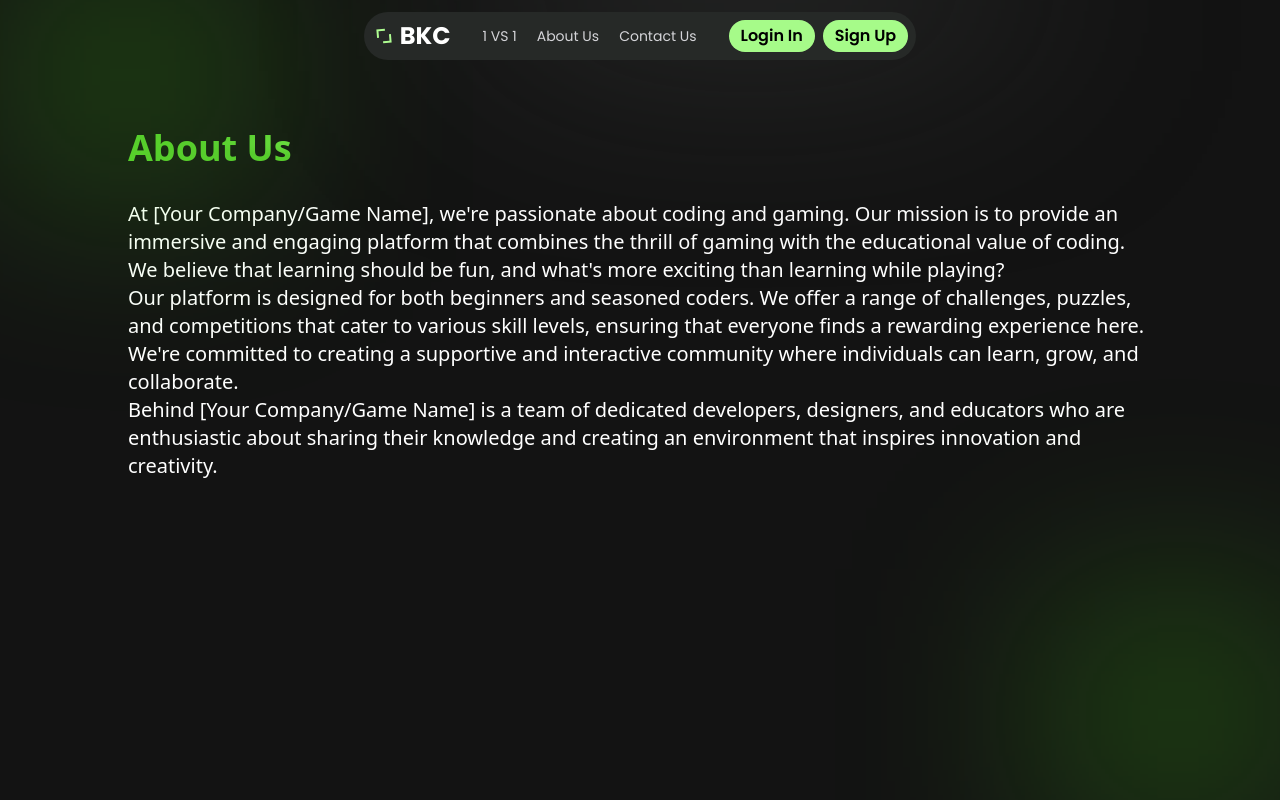
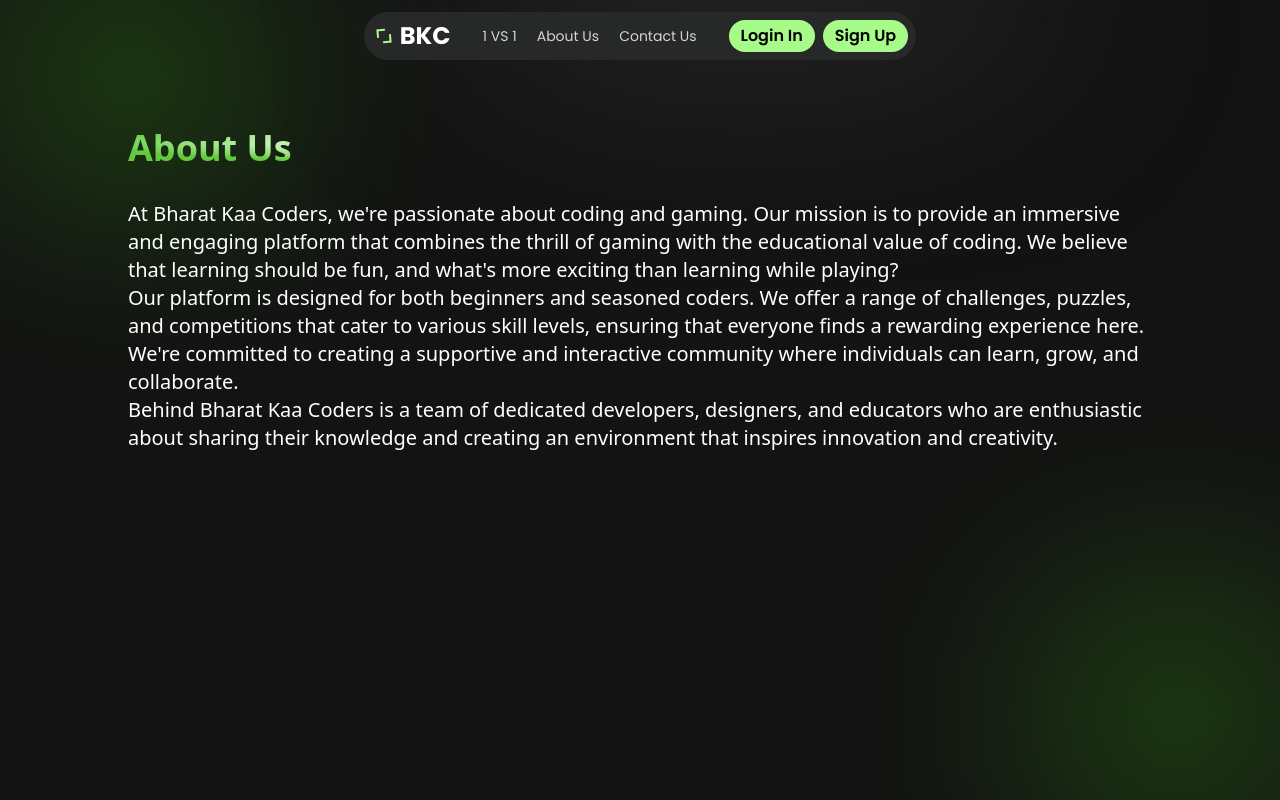
Before and after one commit to Pratik778899/Bharat-kaa-Coders, a React (Create React App) app in the folder bharat-kaa-coders/: page /AboutUs in a window 1280 px wide. Built offline with nearby package versions, Linux system fonts and the light colour scheme.

Commit message:
fixed Login

```diff
--- a/bharat-kaa-coders/src/App.jsx
+++ b/bharat-kaa-coders/src/App.jsx
@@ -19,7 +19,7 @@ const App = () => {
           <Route path="/1-v-1" element={<Questions />} />
           <Route path="/AboutUs" element={<Aboutus />} />
           <Route path="/ContactUs" element={<Contactus />} />
-          <Route path="/Login-In" element={<Login />} />
+          <Route path="/Log-In" element={<Login />} />
           <Route path="/Sign-Up" element={<Signup />} />
         </Routes>
       </Layout>
--- a/bharat-kaa-coders/src/Components/Auth/Login.jsx
+++ b/bharat-kaa-coders/src/Components/Auth/Login.jsx
@@ -1,6 +1,7 @@
 import React, { useState } from "react";
 import Welcome from "../../Common/Welcome/Welcome";
 import { Link } from "react-router-dom";
+
 
 const Login = () => {
   const [logDets, setLogDets] = useState({
--- a/bharat-kaa-coders/src/Pages/Aboutus.jsx
+++ b/bharat-kaa-coders/src/Pages/Aboutus.jsx
@@ -1,34 +1,40 @@
-import React from 'react'
+import React from "react";
 
 const Aboutus = () => {
   return (
-    <div className='flex justify-center md:mt-14 mt-9 '>
+    <div className="flex justify-center md:mt-14 mt-9">
       <div className="glow-round"></div>
-        <div className='md:w-4/5 w-11/12 flex flex-col gap-4 md:gap-8'>
-
-      <h1 className='text-2xl md:text-4xl font-semibold green-grade whitespace-nowrap'>About Us</h1>
-      <div className='text-white md:text-xl text-sm'>
-
-      <p>At [Your Company/Game Name], we're passionate
-         about coding and gaming. Our mission is to provide an immersive and engaging
-         platform that combines the thrill of gaming with the educational value of coding. We believe that
-        learning should be fun, and what's more exciting than learning while playing?</p>
+      <div className="md:w-4/5 w-11/12 flex flex-col gap-4 md:gap-8 relative">
+        <h1 className="small-text-grade  text-2xl md:text-4xl font-semibold">
+          About Us
+        </h1>
+        <div className="text-white md:text-xl text-sm">
           <p>
-      Our platform is designed for both beginners and seasoned coders.
-       We offer a range of challenges, puzzles, and competitions that cater to various skill levels,
-        ensuring that everyone finds a rewarding experience here. We're committed to creating
-      a supportive and interactive community where individuals can learn, grow, and collaborate.
+            At Bharat Kaa Coders, we're passionate about coding and
+            gaming. Our mission is to provide an immersive and engaging platform
+            that combines the thrill of gaming with the educational value of
+            coding. We believe that learning should be fun, and what's more
+            exciting than learning while playing?
           </p>
           <p>
-      Behind [Your Company/Game Name] is a team of dedicated developers, designers,
-      and educators who are enthusiastic about sharing their
-      knowledge and creating an environment that inspires innovation and creativity.
+            Our platform is designed for both beginners and seasoned coders. We
+            offer a range of challenges, puzzles, and competitions that cater to
+            various skill levels, ensuring that everyone finds a rewarding
+            experience here. We're committed to creating a supportive and
+            interactive community where individuals can learn, grow, and
+            collaborate.
+          </p>
+          <p>
+            Behind Bharat Kaa Coders is a team of dedicated developers,
+            designers, and educators who are enthusiastic about sharing their
+            knowledge and creating an environment that inspires innovation and
+            creativity.
           </p>
         </div>
       </div>
       <div className="glow-round-right"></div>
     </div>
-  )
-}
+  );
+};
 
-export default Aboutus
+export default Aboutus;
--- a/bharat-kaa-coders/src/Pages/Contactus.jsx
+++ b/bharat-kaa-coders/src/Pages/Contactus.jsx
@@ -8,12 +8,12 @@ const Contactus = () => {
             <div className='flex justify-center md:mt-14 mt-9 '>
                 <div className='md:w-4/5 w-11/12 flex flex-col gap-4 md:gap-8'>
                 <div>
-                    <h2 className='text-2xl md:text-4xl font-semibold green-grade whitespace-nowrap'>Get in Touch</h2>
+                    <h2 className='text-2xl md:text-4xl font-semibold small-text-grade whitespace-nowrap'>Get in Touch</h2>
                     <p className='text-white md:text-xl text-sm'>We'd love to hear from you! Whether you have a
                         question, suggestion, or just want to say hello, our team is here to assist you.</p>
                 </div>
                 <div>
-                    <h1 className='text-2xl md:text-4xl font-semibold green-grade whitespace-nowrap '>Reach Out</h1>
+                    <h1 className='text-2xl md:text-4xl font-semibold small-text-grade whitespace-nowrap '>Reach Out</h1>
                     <div className='text-white md:text-xl text-sm'>
 
                     <p>Email: contact@yourcompanyname.com </p>
@@ -22,7 +22,7 @@ const Contactus = () => {
                     </div>
                 </div>
                 <div>
-                    <h1 className='text-2xl md:text-4xl font-semibold green-grade whitespace-nowrap'>Connect With Us</h1>
+                    <h1 className='text-2xl md:text-4xl font-semibold small-text-grade whitespace-nowrap'>Connect With Us</h1>
                     <div className='text-white md:text-xl text-sm'>
 
                     <p>Follow us on social media for the latest updates, challenges,
--- a/bharat-kaa-coders/src/Store/Action/Action.js
+++ b/bharat-kaa-coders/src/Store/Action/Action.js
@@ -1,8 +1,9 @@
 export const Action = {
   SIGNUP: "SIGNUP",
+  LOGIN: "LOGIN",
 };
 
-export const signup = (signupDetails) => {
+export const signup = signupDetails => {
   return {
     type: Action.SIGNUP,
     signupDetails: signupDetails,
--- a/bharat-kaa-coders/src/index.css
+++ b/bharat-kaa-coders/src/index.css
@@ -21,6 +21,13 @@ body {
 
 .green-grade {
   background: radial-gradient(64.33% 64.33% at 71.16% 35.69%, #dcfdd0 0.89%, #adf194 17.23%, #a8f18d 42.04%, #92e772 55.12%, #7be953 71.54%, #58c92f 100%);
+  background-clip: text;
+  -webkit-background-clip: text;
+  -webkit-text-fill-color: transparent;
+}
+
+.small-text-grade {
+  background: radial-gradient(64.33% 60.33% at 60.16% 35.69%, #dcfdd0 0.89%, #ddf7d3 17.23%, #a8f18d 42.04%, #92e772 55.12%, #c2f2b0 71.54%, #63ca3e 100%);
   background-clip: text;
   -webkit-background-clip: text;
   -webkit-text-fill-color: transparent;
```
Also changed, not shown: bharat-kaa-coders/src/Pages/Questions.jsx (+50 -25 lines). Lines whose indentation alone changed are shown as unchanged.
